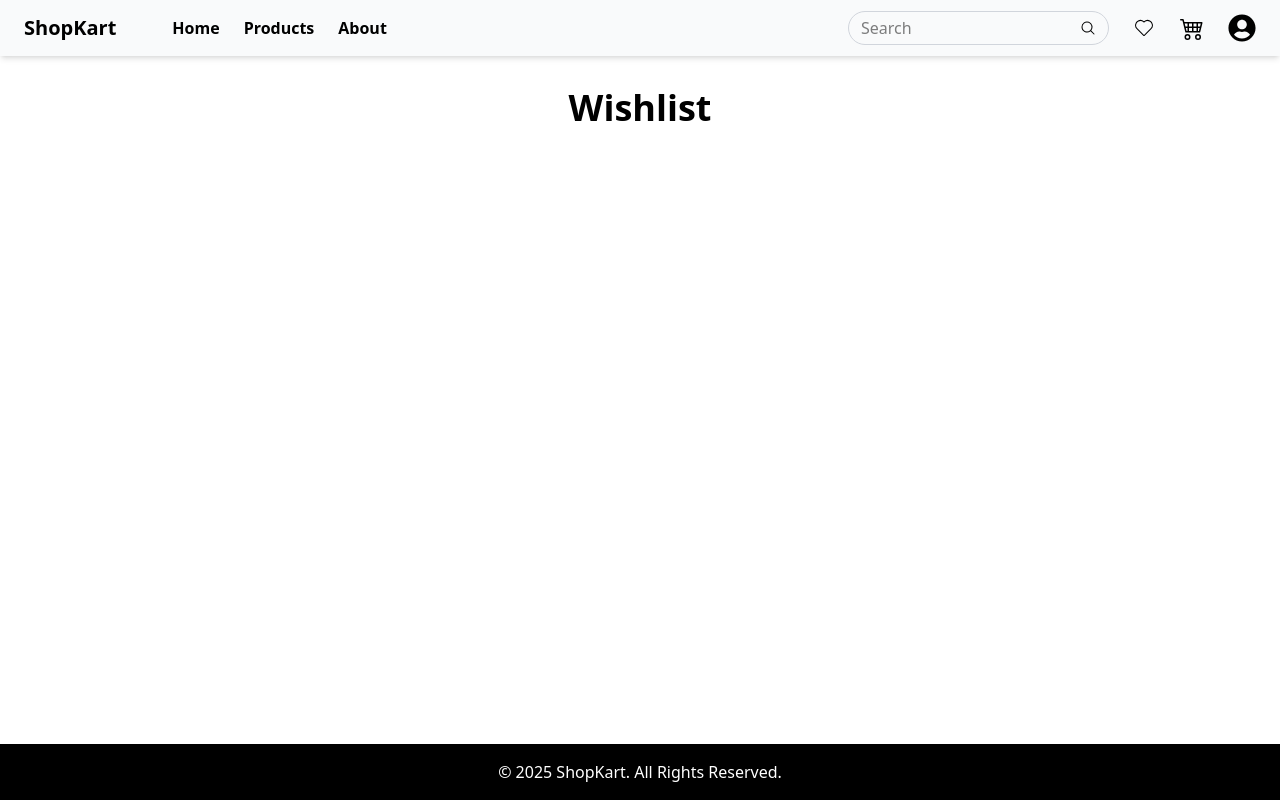
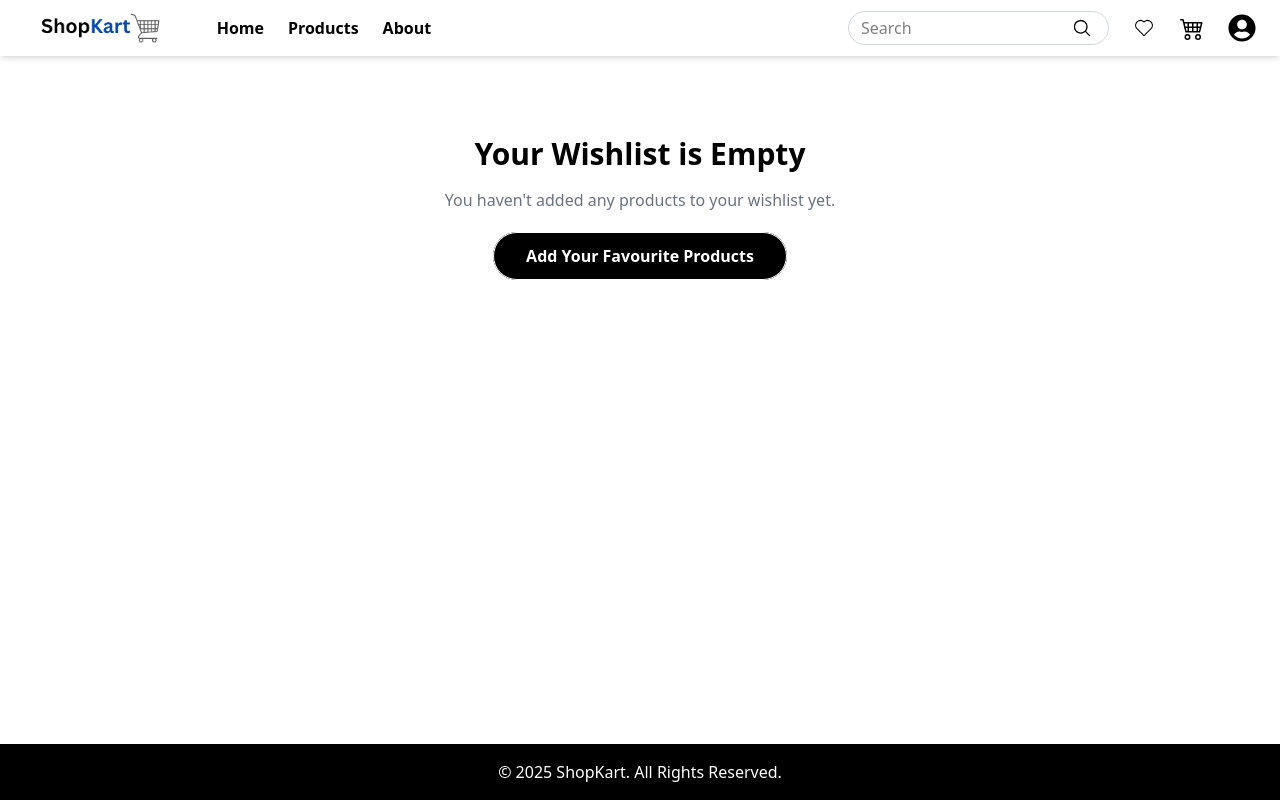
Before and after one commit to Akshay1799/ShopKart, a React (Vite) app in the folder frontend/: page /wishlist in a window 1280 px wide. Built offline with nearby package versions, Linux system fonts and the light colour scheme.

Commit message:
added wishlist logic and some styling

```diff
--- a/frontend/index.html
+++ b/frontend/index.html
@@ -1,5 +1,5 @@
 <!doctype html>
-<html lang="en">
+<html lang="en" class="scroll-smooth">
   <head>
     <meta charset="UTF-8" />
     <link rel="shortcut icon" href="/frontend/public/ShopKart_logo.png" type="image/x-icon">
--- a/frontend/src/components/Navbar/Navbar.jsx
+++ b/frontend/src/components/Navbar/Navbar.jsx
@@ -1,14 +1,18 @@
 import React from 'react'
-import { useState, useEffect,useCallback } from 'react';
+import { useState, useEffect, useCallback } from 'react';
 import { Link } from 'react-router-dom';
 import { FaUserCircle } from "react-icons/fa"
 import { HiMagnifyingGlass } from "react-icons/hi2";
 import { BsCart4 } from "react-icons/bs";
 import { CiHeart } from "react-icons/ci";
+import { IoClose } from "react-icons/io5";
 import { useCart } from '../../context/CartContext';
-
+import logo from '/ShopKart_logo.png'
+import { useFilter } from '../../context/FilterContext';
 const Navbar = () => {
     const { cart } = useCart();
+    const { searchTerm, setSearchTerm } = useFilter();
+
     const [visible, setVisible] = useState(true);
     const [lastScrollY, setLastScrollY] = useState(0);
 
@@ -27,24 +31,24 @@ const Navbar = () => {
 
     useEffect(() => {
 
-      window.addEventListener('scroll',controlNavbar)
+        window.addEventListener('scroll', controlNavbar)
 
-      return ()=>{
-        window.removeEventListener('scroll', controlNavbar)
-      }
+        return () => {
+            window.removeEventListener('scroll', controlNavbar)
+        }
 
     }, [controlNavbar])
 
-    const totalItems = cart.reduce((total, item)=>total + item.quantity, 0);
+    const totalItems = cart.reduce((total, item) => total + item.quantity, 0);
 
     return (
-        <nav className={`sticky shadow-md z-50 bg-gray-50 flex justify-between items-center text-black px-6 py-3 ${visible ? 'top-0' : '-top-24'}`}>
+        <nav className={`sticky shadow-md z-50 backdrop-blur-[4px] flex justify-between items-center text-black px-6 py-3 ${visible ? 'top-0' : '-top-24'}`}>
 
             {/* Left side of nav */}
             <div className='flex items-center gap-10'>
                 <div className='logo hover:cursor-pointer'>
                     <h3>
-                        <Link to='/' className='text-xl font-bold'>ShopKart</Link>
+                        <Link to='/' className='text-xl font-bold'><img className='h-8 w-auto object-contain hover:cursor-pointer ml-4' src={logo} alt="ShopKart" /></Link>
                     </h3>
                 </div>
                 <ul className='hidden md:flex  list-none gap-6 mx-4  hover:cursor-pointer'>
@@ -67,9 +71,22 @@ const Navbar = () => {
                         type="text"
                         placeholder="Search"
                         className="pl-3 pr-4 py-1 rounded-2xl outline-1 outline-gray-300 hover:border-gray-400 hover:bg-white"
+                        value={searchTerm}
+                        onChange={(e) => setSearchTerm(e.target.value)}
                     />
-                    <div>
-                        <HiMagnifyingGlass className="hover:cursor-pointer absolute right-3 top-1/2 transform -translate-y-1/2  font-medium" />
+                    <div className="hover:cursor-pointer hover:bg-gray-200 hover:rounded-r-2xl pl-2 py-1 pr-4  absolute right-0 top-1/2 transform -translate-y-1/2  font-medium" >
+                        {searchTerm ? (
+                            // Agar text hai, toh Cross icon dikhao (jo search clear karega)
+                            <IoClose
+                                className="cursor-pointer text-gray-600 hover:text-black"
+                                size={24}
+                                onClick={() => setSearchTerm('')}
+                            />
+                        ) : (
+
+                                <HiMagnifyingGlass size={24} className='pl-1' />
+
+                        )}
                     </div>
                 </div>
                 <Link to={'/wishlist'}>
@@ -77,12 +94,12 @@ const Navbar = () => {
                         <span>< CiHeart /></span>
                     </div>
                 </Link>
-                <Link to="/cart" className="relative"> {/* 1. Link ko relative banayein */}
+                <Link to="/cart" className="relative">
                     <div className='font-semibold hover:text-gray-600 hover:cursor-pointer text-2xl'>
                         <BsCart4 />
                     </div>
 
-                    {/* 2. for the Badge, jo tabhi dikhega jab cart mein items honge */}
+                    {/* for the Badge, jo tabhi dikhega jab cart mein items honge */}
                     {totalItems > 0 && (
                         <span className="absolute -top-2 -right-3 bg-red-500 text-white text-xs rounded-full w-5 h-5 flex items-center justify-center">
                             {totalItems}
--- /dev/null
+++ b/frontend/src/context/FilterContext.jsx
@@ -0,0 +1,17 @@
+import { useState, createContext, useContext } from "react";
+
+const FilterContext = createContext()
+
+export const FilterProvider = ({children})=>{
+    const [searchTerm, setSearchTerm] = useState('')
+
+    return(
+        <FilterContext.Provider value={{searchTerm, setSearchTerm}}>
+            {children}
+        </FilterContext.Provider>
+    )
+}
+
+export const useFilter = ()=>{
+    return useContext(FilterContext);
+}
--- /dev/null
+++ b/frontend/src/context/WishlistContext.jsx
@@ -0,0 +1,41 @@
+import React from 'react'
+import { createContext, useContext, useState } from 'react'
+
+const WishlistContext = createContext();
+
+export const WishlistProvider = ({ children }) => {
+
+    const [wishlist, setWishlist] = useState([]);
+
+    const toggleWishlist = (product) => {
+
+        const existingProduct = wishlist.find(item => item.id === product.id);
+
+        if (existingProduct) {
+            setWishlist(prevWishlist => prevWishlist.filter(item => item.id !== product.id));
+
+        } else {
+            setWishlist(prevWishlist => [...prevWishlist, product]);
+
+        }
+    }
+
+    const isInWishlist = (productId) => {
+        return wishlist.some(item => item.id === productId)
+    }
+
+    const removeFromWishlist = (productId) => {
+        setWishlist(prevWishlist => prevWishlist.filter(item => item.id !== productId));
+        console.log(`Item with id: ${productId} removed from wishlist.`);
+    }
+
+    return (
+        <WishlistContext.Provider value={{ wishlist, toggleWishlist, isInWishlist, removeFromWishlist }}>
+            {children}
+        </WishlistContext.Provider>
+    )
+}
+
+export const useWishlist = () => {
+    return useContext(WishlistContext)
+}
--- a/frontend/src/pages/Cart.jsx
+++ b/frontend/src/pages/Cart.jsx
@@ -12,7 +12,7 @@ const Cart = () => {
             <div className='text-center py-20'>
                 <h1 className='text-3xl font-bold mb-4'>Your cart is empty</h1>
                 <p className='text-gray-500 mb-8'>Looks like you haven't added anything to cart yet.</p>
-                <Link to={'/products'} className="bg-black text-white font-bold py-3 px-8 rounded-full hover:bg-gray-800">Continue Shopping</Link>
+                <Link to={'/products'} className="bg-black text-white font-bold py-3 px-8 rounded-full hover:bg-white hover:text-rose-400 hover:rounded-full border-1 hover:duration-400 ease-out ">Continue Shopping</Link>
             </div>
         )
 
@@ -32,7 +32,7 @@ const Cart = () => {
                             <div className="flex items-center gap-5">
                                 <img src={item.image} alt={item.title} className="w-24 h-24 object-contain rounded" />
                                 <div className="flex-grow">
-                                    <h2 className="text-lg font-bold">{item.title}</h2>
+                                    <h2 className="text-lg font-semibold ">{item.title}</h2>
                                     <p className="text-xl text-gray-800 font-semibold mt-1">${item.price}</p>
                                 </div>
                             </div>
--- a/frontend/src/pages/Home.jsx
+++ b/frontend/src/pages/Home.jsx
@@ -1,7 +1,11 @@
 import React from 'react'
 import ProductCard from '../components/ProductCard/ProductCard'
+import { Link } from 'react-router-dom';
+import { useFilter } from '../context/FilterContext';
 
 const Home = () => {
+    const{searchTerm} = useFilter();
+
     const featuredProducts = [
         {
             id: 1,
@@ -35,18 +39,22 @@ const Home = () => {
         },
     ];
 
+    const filteredFeaturedProducts = featuredProducts.filter(product =>
+        product.title.toLowerCase().includes(searchTerm.toLowerCase())
+    );
+
 
     return (
         <div>
-            <section className=' text-center py-20 md:py-32'>
-                <h1 className="text-4xl md:text-6xl font-extrabold mb-4">Welcome to ShopKart</h1>
+            <section className=' text-center py-20 md:py-32 bg-gradient-to-t'>
+                <h1 className="text-4xl md:text-6xl font-extrabold mb-4 ">Welcome to <span className='bg-gradient-to-r from-indigo-500 via-purple-500 to-pink-500 bg-clip-text text-transparent leading-normal'>ShopKart</span></h1>
                 <p className="text-lg text-gray-700 mb-8 max-w-2xl mx-auto">Your one-stop destination for the latest trends and timeless classics.</p>
-                <button className="bg-black text-white font-bold py-3 px-10 rounded-full hover:bg-gray-700 hover:cup transition duration-300">Explore Products</button>
+                <Link to={"/products"} className="bg-black text-white font-bold py-3 px-10 rounded-full hover:cup transition duration-300 hover:bg-white hover:text-rose-400 hover:rounded-full border-1 hover:duration-400 ease-out ">Explore Products</Link>
             </section>
             <section className="py-16">
                 <h2 className="text-4xl font-bold text-center mb-10">Featured Products</h2>
                 <div className="container mx-auto px-4 grid grid-cols-1 sm:grid-cols-2 md:grid-cols-3 lg:grid-cols-4 gap-8">
-                    {featuredProducts.map(item =>(
+                    {filteredFeaturedProducts.map(item =>(
                         <ProductCard key={item.id} product={item}/>
                     ))}
                 </div>
--- a/frontend/src/pages/ProductPage.jsx
+++ b/frontend/src/pages/ProductPage.jsx
@@ -1,10 +1,14 @@
+//ProductPage.jsx
 import React from 'react'
 import { useState, useEffect } from 'react'
+import { useFilter } from '../context/FilterContext'
 import ProductCard from '../components/ProductCard/ProductCard'
 
 const ProductPage = () => {
     const [products, setProducts] = useState([])
     const [loading, setLoading] = useState(true)
+
+    const { searchTerm } = useFilter();
 
     useEffect(() => {
         const fetchProducts = async () => {
@@ -19,21 +23,31 @@ const ProductPage = () => {
             }
 
         }
-            fetchProducts();
+        fetchProducts();
 
     }, [])
 
-    if(loading){
+    const fiterProducts = products.filter(product => product.title.toLowerCase().includes(searchTerm.toLowerCase()))
+
+    if (loading) {
         return <div className='text-center py-10'>Loading Products...</div>
     }
     return (
         <div className='container mx-auto px-4 py-8'>
+
             <h1 className="text-4xl font-bold text-center mb-10">All Products</h1>
-            <div  className="grid grid-cols-1 sm:grid-cols-2 md:grid-cols-3 lg:grid-cols-4 gap-8">
-                {products.map(product=>(
-                    <ProductCard key={product.id} product={product}/>
-                ))}
-            </div>
+            {fiterProducts.length > 0 ? (
+                <div className="grid grid-cols-1 sm:grid-cols-2 md:grid-cols-3 lg:grid-cols-4 gap-8">
+                    {fiterProducts.map(product => (
+                        <ProductCard key={product.id} product={product} />
+                    ))}
+                </div>
+            ) : (
+                <p className="text-center text-gray-500 mt-10 text-xl">
+                    No products found matching your search "{searchTerm}.
+                </p>
+            )}
+
         </div>
     )
 }
--- a/frontend/src/pages/Wishlist.jsx
+++ b/frontend/src/pages/Wishlist.jsx
@@ -1,12 +1,32 @@
 import React from 'react'
+import { Link } from 'react-router-dom';
+import { useWishlist } from '../context/WishlistContext'
+import ProductCard from '../components/ProductCard/ProductCard'
+const Wishlist = () => {
+  const { wishlist } = useWishlist();
 
-const Wishlist = () => {
+  if (wishlist.length === 0) {
+    return (
+      <div className="text-center py-20">
+        <h1 className="text-3xl font-bold mb-4">Your Wishlist is Empty</h1>
+        <p className="text-gray-500 mb-8">You haven't added any products to your wishlist yet.</p>
+        <Link to="/products" className="bg-black text-white font-bold py-3 px-8 rounded-full hover:bg-white hover:text-rose-400 hover:rounded-full border-1 hover:duration-400 ease-out ">
+          Add Your Favourite Products
+        </Link>
+      </div>
+    );
+  }
+
   return (
-    <div className="container mx-auto px-4 py-8 text-center">
-        <h1 className="text-4xl font-bold">Wishlist</h1>
-        <p className="text-gray-600 mt-4"></p>
+    <div className="container mx-auto px-4 py-8">
+      <h1 className="text-3xl font-bold text-center mb-8">My Wishlist</h1>
+      <div className="grid grid-cols-1 sm:grid-cols-2 md:grid-cols-3 lg:grid-cols-4 gap-8">
+        {wishlist.map(product => (
+          <ProductCard key={product.id} product={product} page='wishlist'/>
+        ))}
+      </div>
     </div>
-  )
-}
+  );
+};
 
 export default Wishlist
```
Also changed, not shown: frontend/src/App.jsx (+6 -1 lines), frontend/src/components/ProductCard/ProductCard.jsx (+34 -4 lines), frontend/public/ShopKart_logo.png (added).
